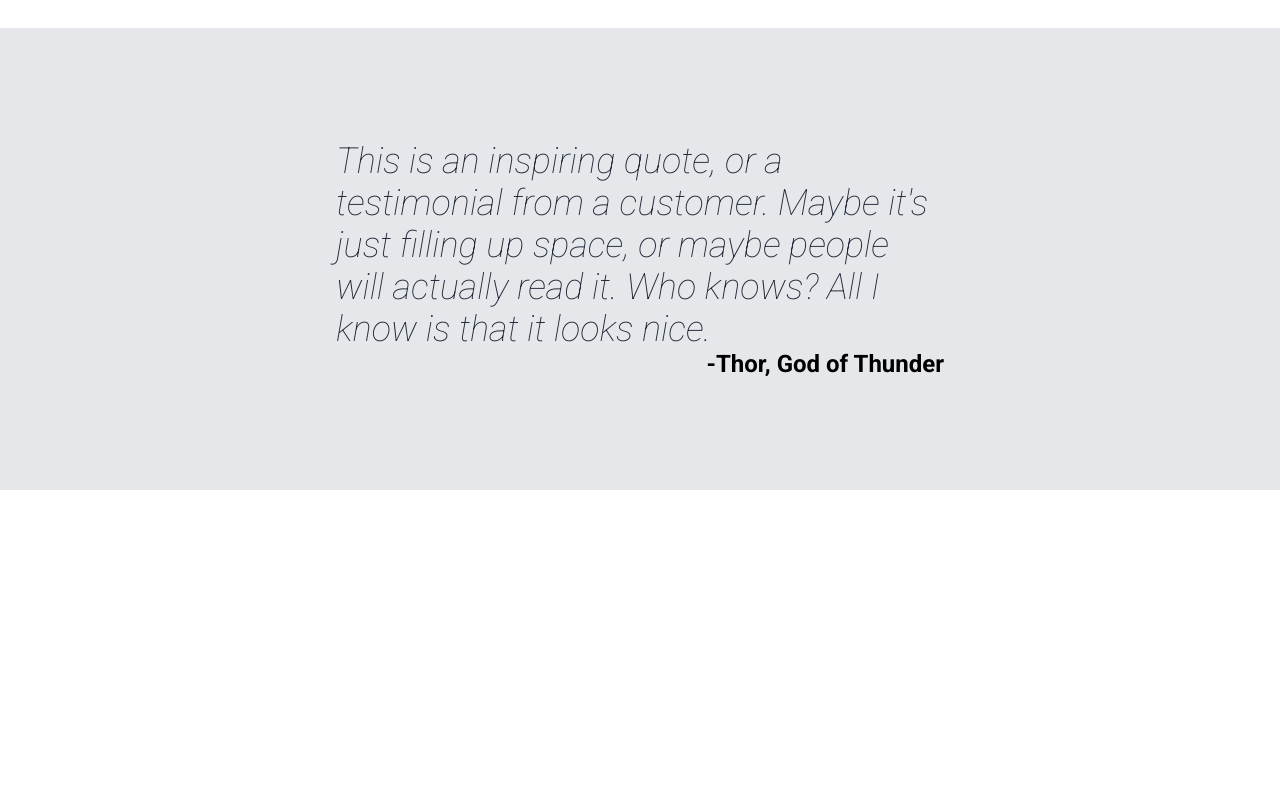
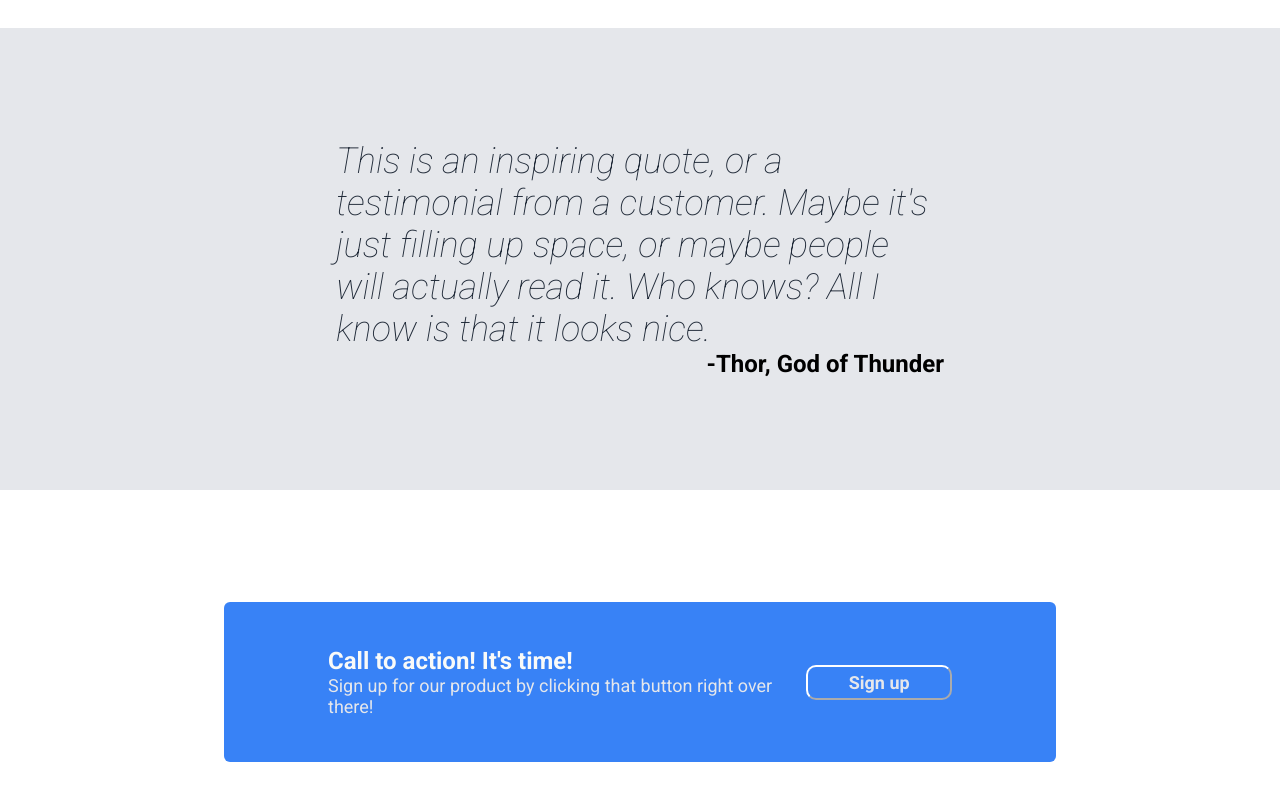
Before and after one commit to MhmdLSiblini/TOP-Landing-Page-Project, a plain HTML site: page index.html in a window 1280 px wide. Shown: the part 962-1762 px from the top of the page. Before the commit the page ends 1452 px from the top, so only its background shows below. Drawn offline with Linux system fonts and the light colour scheme.

Commit message:
Call To Action Section Complete

```diff
--- a/index.html
+++ b/index.html
@@ -71,5 +71,21 @@
             <cite class="citation">-Thor, God of Thunder</cite>
         </blockquote>
     </section>
+
+    <!-- Call To Action Section -->
+
+    <section class="CTA">
+        <div class="CTA-container blue-background">
+            <div class="container-text">
+                <h2>Call to action! It's time!</h2>
+                <p class="white-text">
+                    Sign up for our product by clicking that button right over there!
+                </p>
+            </div>
+            <button class="CTA-button white-text">
+                Sign up
+            </button>
+        </div>
+    </section>
 </body>
 </html>
--- a/style.css
+++ b/style.css
@@ -93,6 +93,7 @@ nav{
     padding: 8px;
     border-radius: 10px;
     border-color: transparent;
+    cursor: pointer;
 }
 
 .blue-border-box{
@@ -142,3 +143,22 @@ nav{
 #quote{
     padding: 112px 336px;
 }
+
+.CTA-container{
+    margin: 112px 224px;
+    padding: 45px 104px;
+    border-radius: 6px;
+    display: flex;
+    justify-content: space-between;
+    align-items: center;
+}
+
+.CTA-button{
+    font-weight: bold;
+    width: 150px;
+    padding: 5px;
+    border-radius: 10px;
+    border-color: white;
+    background-color: transparent;
+    cursor: pointer;
+}
```
